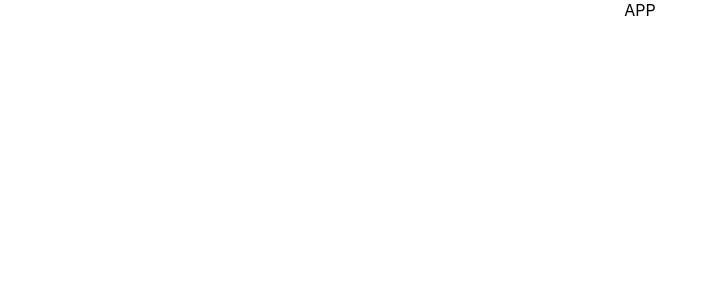
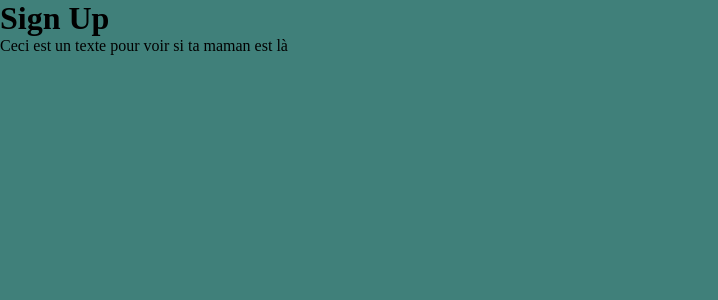
Before and after one commit to Cylecq/share-my-ride, a React (Vite) app in the folder frontend/: page / in a window 1280 px wide. Shown: the top 300 px of the page, without its empty margins (0-718 px from the left). Built offline with nearby package versions, Linux system fonts and the light colour scheme.

Commit message:
varibles and typo

```diff
--- a/frontend/src/App.css
+++ b/frontend/src/App.css
@@ -1,56 +1,26 @@
-body {
-  margin: 0;
-  font-family: -apple-system, BlinkMacSystemFont, "Segoe UI", "Roboto", "Oxygen",
-    "Ubuntu", "Cantarell", "Fira Sans", "Droid Sans", "Helvetica Neue",
-    sans-serif;
-  -webkit-font-smoothing: antialiased;
-  -moz-osx-font-smoothing: grayscale;
+@font-face {
+  font-family: "dolphins";
+  src: url("./assets/typo/pimp-my-ride/Dolphins.woff") format("woff");
 }
 
-code {
-  font-family: source-code-pro, Menlo, Monaco, Consolas, "Courier New",
-    monospace;
+:root {
+  --background-color: #40807a;
+  --background-card: #fcfcfc;
+  --color-text: rgb(20, 20, 20);
+  --primary-color: #ff7c68;
+  --secondary-color: #ffc25c;
+  --third-color: #fff6bd;
+  --font-title: "dolphins";
+  --font-text: Arial, Helvetica, sans-serif;
+  --border-radius: 10px;
 }
 
-.App {
-  text-align: center;
+* {
+  margin: 0;
+  padding: 0;
+  box-sizing: border-box;
 }
 
-.App-logo {
-  height: 40vmin;
-  pointer-events: none;
+body {
+  background-color: var(--background-color);
 }
-
-@media (prefers-reduced-motion: no-preference) {
-  .App-logo {
-    animation: App-logo-spin infinite 20s linear;
-  }
-}
-
-.App-header {
-  background-color: #282c34;
-  min-height: 100vh;
-  display: flex;
-  flex-direction: column;
-  align-items: center;
-  justify-content: center;
-  font-size: calc(10px + 2vmin);
-  color: white;
-}
-
-.App-link {
-  color: #61dafb;
-}
-
-@keyframes App-logo-spin {
-  from {
-    transform: rotate(0deg);
-  }
-  to {
-    transform: rotate(360deg);
-  }
-}
-
-button {
-  font-size: calc(10px + 2vmin);
-}
--- a/frontend/src/App.jsx
+++ b/frontend/src/App.jsx
@@ -1,7 +1,11 @@
 import "./App.css";
 
 function App() {
-  return <div className="App">APP</div>;
+  return (
+    <div className="App">
+      <h1>Sign Up</h1> <p>Ceci est un texte pour voir si ta maman est là</p>
+    </div>
+  );
 }
 
 export default App;
--- /dev/null
+++ b/frontend/src/assets/typo/pimp-my-ride/stylesheet.css
@@ -0,0 +1,7 @@
+@font-face {
+    font-family: 'Dolphins';
+    src: url('Dolphins.woff') format('woff');
+    font-weight: normal;
+    font-style: normal;
+    font-display: swap;
+}
```
Also changed, not shown: frontend/src/assets/typo/pimp-my-ride/Dolphins.woff (added), frontend/src/assets/typo/pimp-my-ride/dolphins.ttf (deleted).
